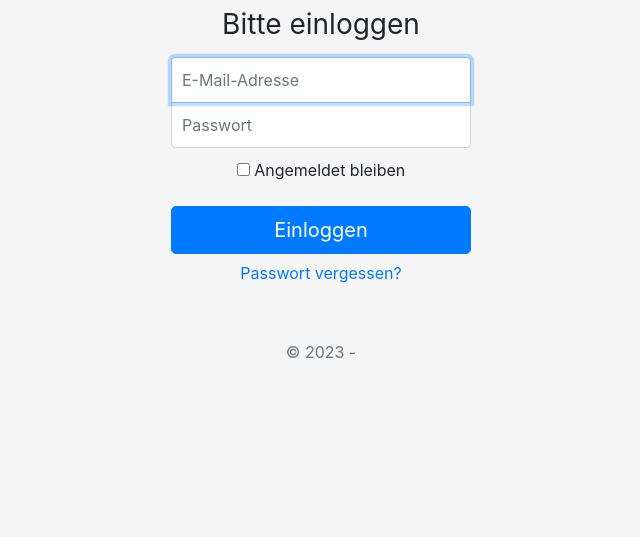
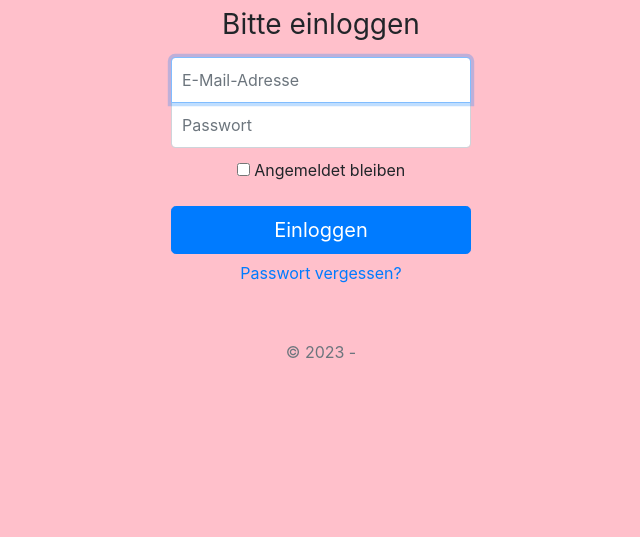
Before and after one commit to mbrotrueck/bootstrap-get-started, a plain HTML site: page index.html in a window 1280 px wide. Shown: the part 263-800 px from the top of the page, without its empty margins (319-959 px from the left). Drawn offline with nearby package versions, Linux system fonts and the light colour scheme.

Commit message:
Farbe geändert

```diff
--- a/index.css
+++ b/index.css
@@ -10,7 +10,7 @@ body {
   align-items: center;
   padding-top: 40px;
   padding-bottom: 40px;
-  background-color: #f5f5f5;
+  background-color: pink;
 }
 
 .form-signin {
```
